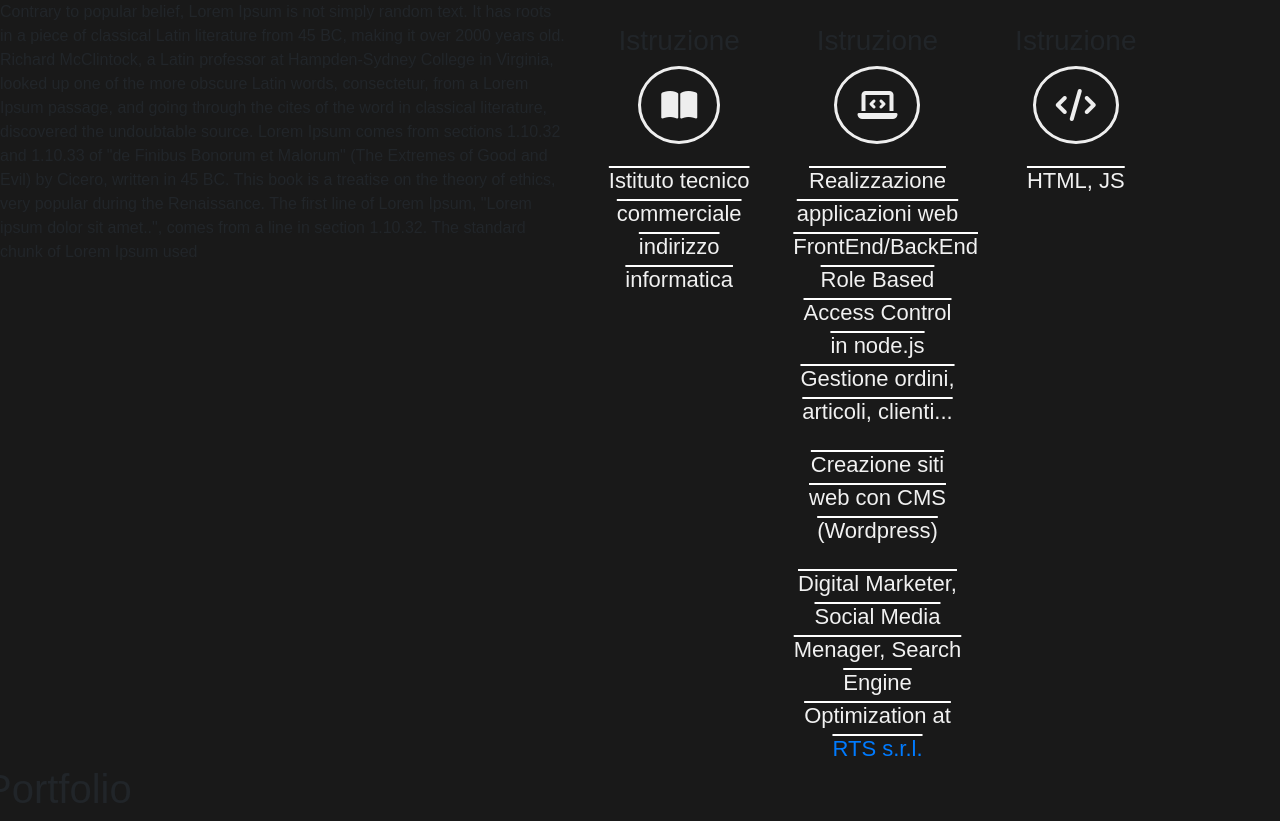
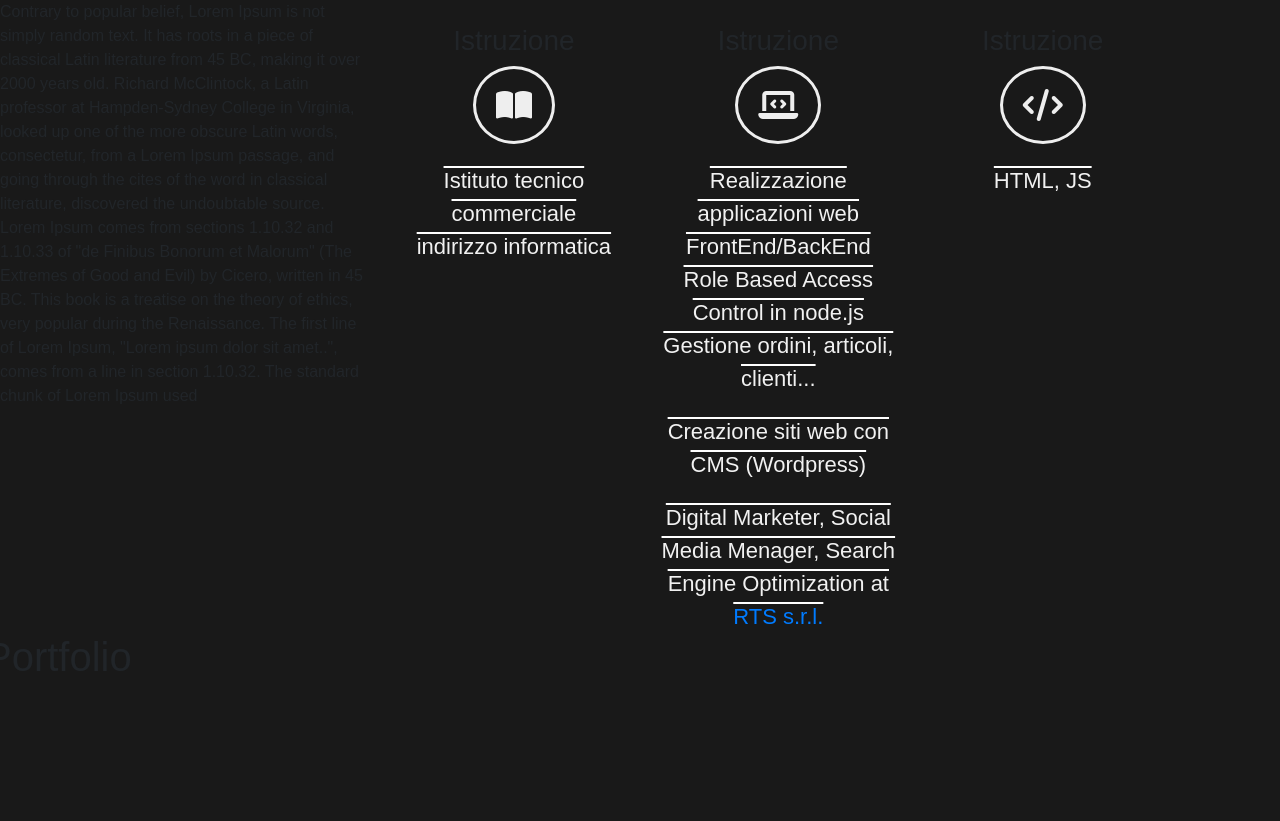
Before and after one commit to ripa001/ripa001.github.io, a Jekyll site: the page built from index.html, in a window 1280 px wide. Shown: the part 900-1721 px from the top of the page. Built offline with Jekyll 4.4.1, drawn with Linux system fonts in a browser that asks for light colours; nearby versions of some CDN libraries; some web fonts are replaced; after the commit the page ends 1589 px from its top, so only the background shows below that.

Commit message:
Update index.html

```diff
--- a/index.html
+++ b/index.html
@@ -27,10 +27,10 @@ title: Davide Ripanucci
 </div>
 <div id="about">
     <div class="row ">
-  <div class="col-md-6">Contrary to popular belief, Lorem Ipsum is not simply random text. It has roots in a piece of classical Latin literature from 45 BC, making it over 2000 years old. Richard McClintock, a Latin professor at Hampden-Sydney College in Virginia, looked up one of the more obscure Latin words, consectetur, from a Lorem Ipsum passage, and going through the cites of the word in classical literature, discovered the undoubtable source. Lorem Ipsum comes from sections 1.10.32 and 1.10.33 of "de Finibus Bonorum et Malorum" (The Extremes of Good and Evil) by Cicero, written in 45 BC. This book is a treatise on the theory of ethics, very popular during the Renaissance. The first line of Lorem Ipsum, "Lorem ipsum dolor sit amet..", comes from a line in section 1.10.32.
+  <div class="col-md-4">Contrary to popular belief, Lorem Ipsum is not simply random text. It has roots in a piece of classical Latin literature from 45 BC, making it over 2000 years old. Richard McClintock, a Latin professor at Hampden-Sydney College in Virginia, looked up one of the more obscure Latin words, consectetur, from a Lorem Ipsum passage, and going through the cites of the word in classical literature, discovered the undoubtable source. Lorem Ipsum comes from sections 1.10.32 and 1.10.33 of "de Finibus Bonorum et Malorum" (The Extremes of Good and Evil) by Cicero, written in 45 BC. This book is a treatise on the theory of ethics, very popular during the Renaissance. The first line of Lorem Ipsum, "Lorem ipsum dolor sit amet..", comes from a line in section 1.10.32.
 
     The standard chunk of Lorem Ipsum used</div>
-  <div class="col-md-6"><br>
+  <div class="col-md-8"><br>
       <div class="row">
    <div class="col-md-4 text-center">
     <h3>Istruzione</h3>
```
